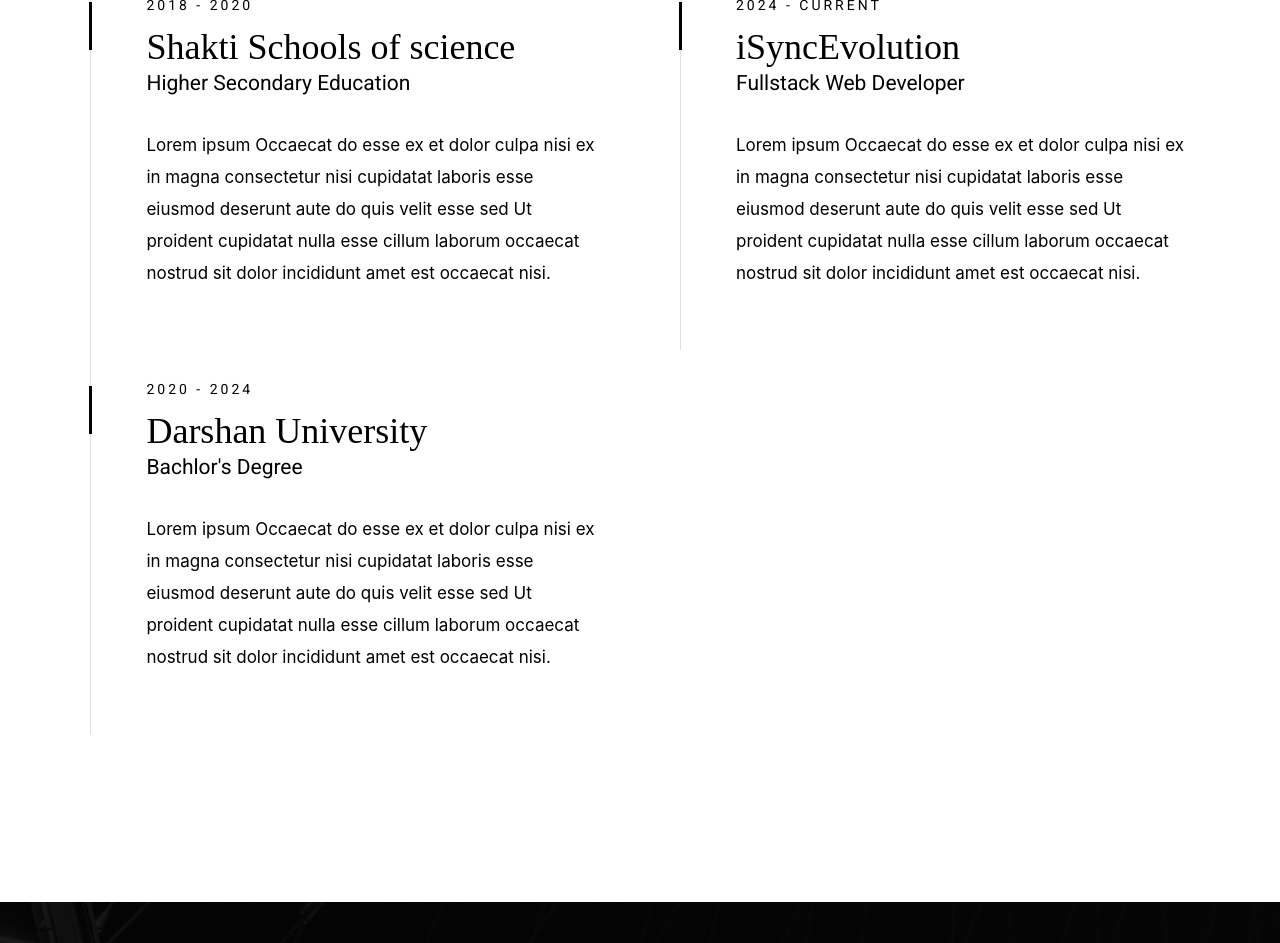
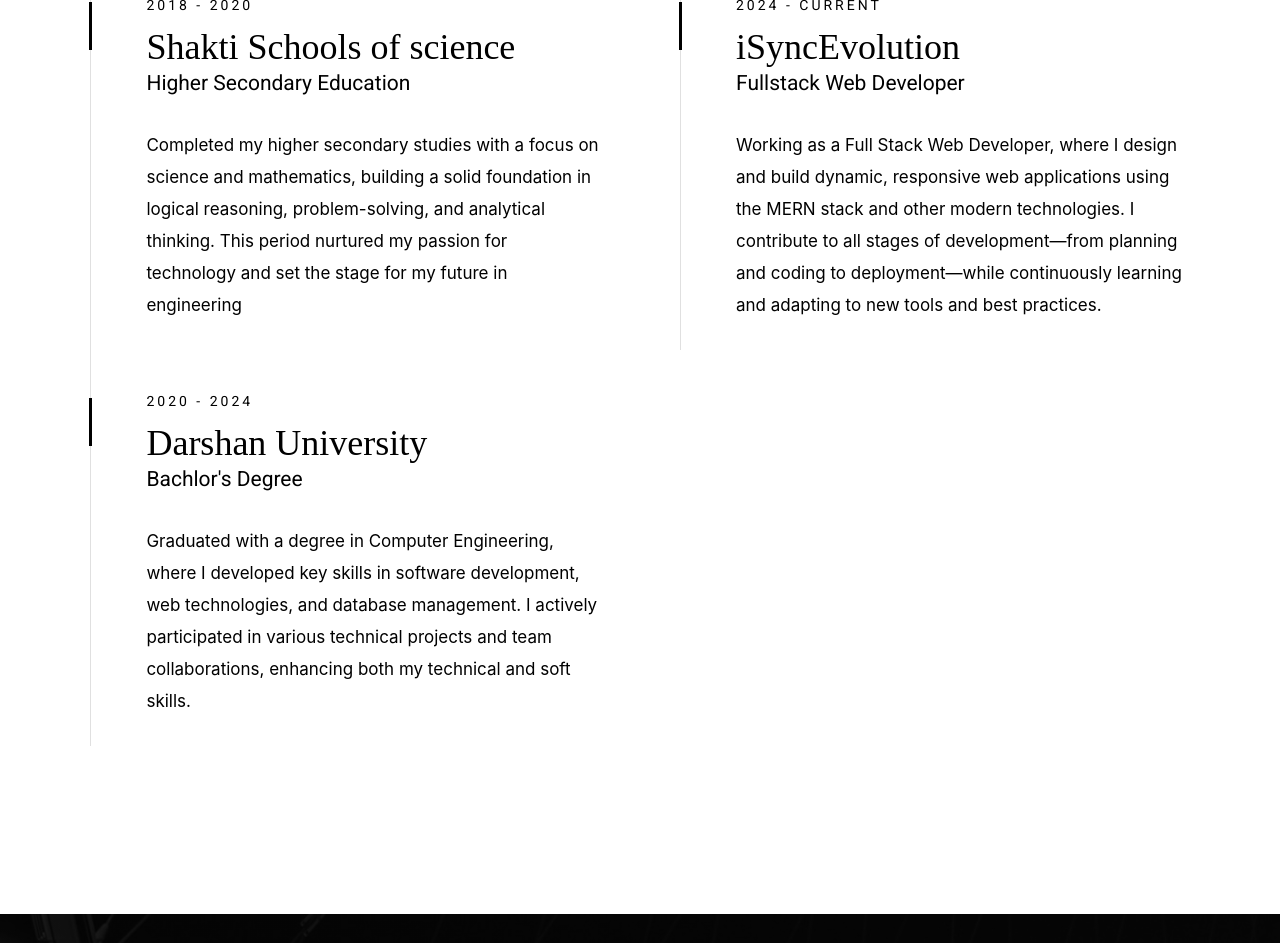
Before and after one commit to lonewolfNK/portfolio_nk, a React (Create React App) app: page / in a window 1280 px wide. Shown: the part 2020-2963 px from the top of the page. Built offline with nearby package versions, Linux system fonts and the light colour scheme; a web font is replaced by a local one.

Commit message:
work & education section content update

```diff
--- a/src/Components/Home/Home.jsx
+++ b/src/Components/Home/Home.jsx
@@ -183,11 +183,11 @@
                   </div>
                   <div className="timeline__desc">
                     <p>
-                      Lorem ipsum Occaecat do esse ex et dolor culpa nisi ex in
-                      magna consectetur nisi cupidatat laboris esse eiusmod
-                      deserunt aute do quis velit esse sed Ut proident cupidatat
-                      nulla esse cillum laborum occaecat nostrud sit dolor
-                      incididunt amet est occaecat nisi.
+                      Completed my higher secondary studies with a focus on
+                      science and mathematics, building a solid foundation in
+                      logical reasoning, problem-solving, and analytical
+                      thinking. This period nurtured my passion for technology
+                      and set the stage for my future in engineering
                     </p>
                   </div>
                 </div>
@@ -201,11 +201,12 @@
                   </div>
                   <div className="timeline__desc">
                     <p>
-                      Lorem ipsum Occaecat do esse ex et dolor culpa nisi ex in
-                      magna consectetur nisi cupidatat laboris esse eiusmod
-                      deserunt aute do quis velit esse sed Ut proident cupidatat
-                      nulla esse cillum laborum occaecat nostrud sit dolor
-                      incididunt amet est occaecat nisi.
+                      Graduated with a degree in Computer Engineering, where I
+                      developed key skills in software development, web
+                      technologies, and database management. I actively
+                      participated in various technical projects and team
+                      collaborations, enhancing both my technical and soft
+                      skills.
                     </p>
                   </div>
                 </div>
@@ -227,11 +228,12 @@
                   </div>
                   <div className="timeline__desc">
                     <p>
-                      Lorem ipsum Occaecat do esse ex et dolor culpa nisi ex in
-                      magna consectetur nisi cupidatat laboris esse eiusmod
-                      deserunt aute do quis velit esse sed Ut proident cupidatat
-                      nulla esse cillum laborum occaecat nostrud sit dolor
-                      incididunt amet est occaecat nisi.
+                      Working as a Full Stack Web Developer, where I design and
+                      build dynamic, responsive web applications using the MERN
+                      stack and other modern technologies. I contribute to all
+                      stages of development—from planning and coding to
+                      deployment—while continuously learning and adapting to new
+                      tools and best practices.
                     </p>
                   </div>
                 </div>
```
